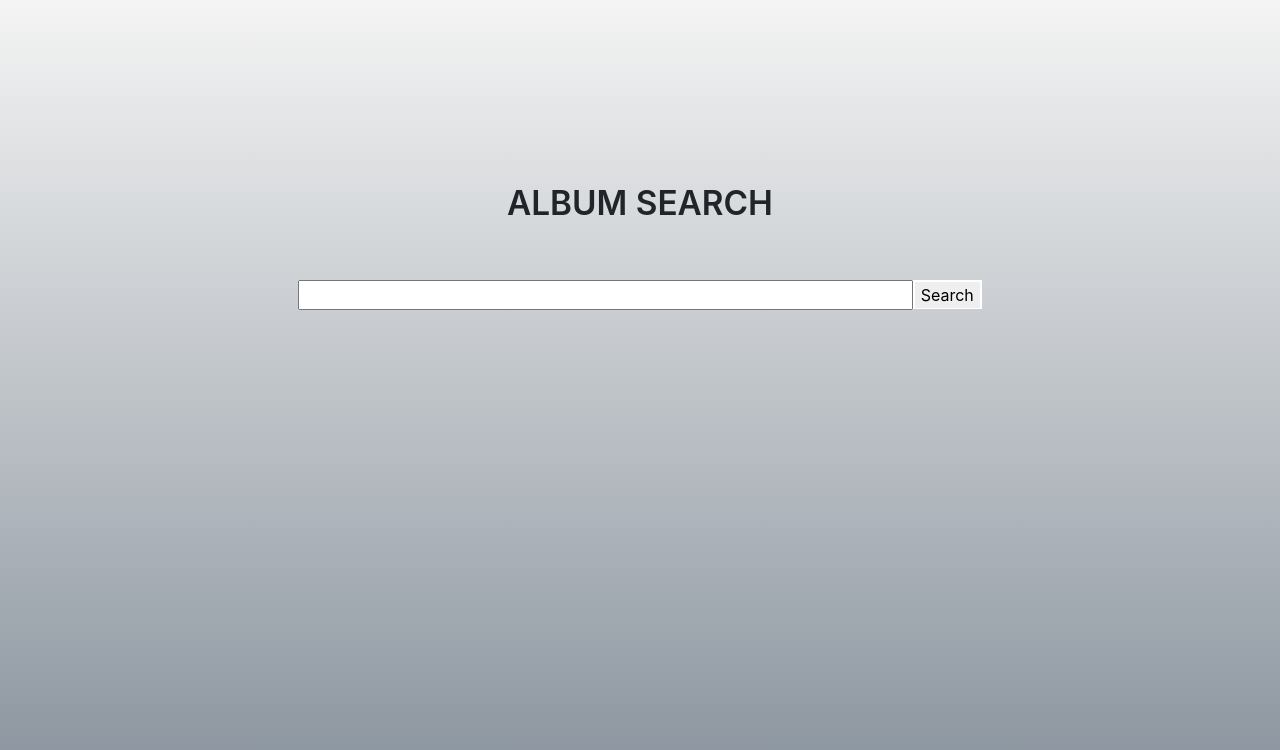
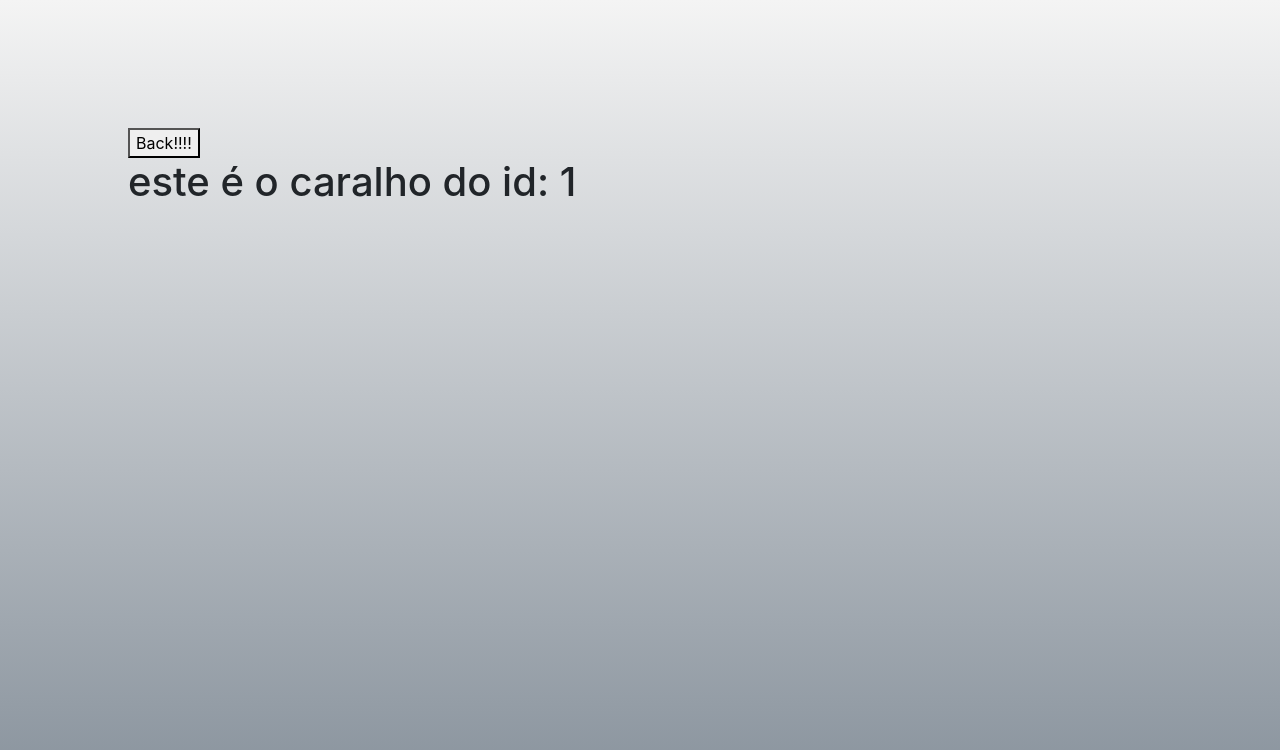
Before and after one commit to pedrodiogoneto/albumsSearch, a React (Create React App) app: page /1 in a window 1280 px wide. Shown: the top 750 px of the page. Built offline with nearby package versions, Linux system fonts and the light colour scheme.

Commit message:
Add react router and specific hooks to album details page

```diff
--- a/package.json
+++ b/package.json
@@ -8,6 +8,7 @@
     "react-bootstrap": "^1.0.0-beta.12",
     "react-dom": "^16.10.1",
     "react-redux": "^7.1.1",
+    "react-router-dom": "^5.1.2",
     "react-scripts": "3.1.2",
     "redux": "^4.0.4",
     "redux-saga": "^1.1.1",
--- a/src/App.js
+++ b/src/App.js
@@ -1,5 +1,6 @@
 import React from 'react';
 import Search from './pages/Search';
+import AlbumDetails from './pages/AlbumDetails';
 import styled from 'styled-components'
 import { Provider } from 'react-redux'
 import { createStore, applyMiddleware } from 'redux'
@@ -7,6 +8,13 @@ import { createStore, applyMiddleware } from 'redux'
 import rootReducer from './redux/reducers/rootReducer';
 import createSagaMiddleware from 'redux-saga';
 import albunsSaga from "./redux/sagas/sagas";
+
+import {
+	BrowserRouter as Router,
+	Switch,
+	Route,
+	Link
+} from "react-router-dom";
 
 import 'bootstrap/dist/css/bootstrap.min.css';
 
@@ -20,9 +28,18 @@ sagaMiddleware.run(albunsSaga);
 
 const App = () => (
 	<Provider store={store}>
-		<Wrapper>
-			<Search />
-		</Wrapper>
+		<Router>
+			<Wrapper>
+				<Switch>
+					<Route path="/:id">
+						<AlbumDetails />
+					</Route>
+					<Route path="/">
+						<Search />
+					</Route>
+				</Switch>
+			</Wrapper>
+		</Router>
 	</Provider>
 );
 
--- a/src/components/Album.js
+++ b/src/components/Album.js
@@ -1,7 +1,13 @@
 import React from 'react';
+import { useHistory } from "react-router-dom";
 import styled from 'styled-components'
 
 const Album = ({ album, isGridPattern }) => {
+
+	let history = useHistory();
+
+	console.log(album);
+
 	return (
 		<Wrapper isGridPattern={isGridPattern}>
 			<InnerWrapper>
@@ -13,13 +19,14 @@ const Album = ({ album, isGridPattern }) => {
 					</TextWrapper>
 				</Front>
 				<Back>
-					<InfoButton>+ Info</InfoButton>
+					<InfoButton onClick={() => history.push({ pathname: `/${album.collectionId}`, state: album})}>
+                        + Info
+					</InfoButton>
 				</Back>
 			</InnerWrapper>
 		</Wrapper>
 	);
 }
-
 export default Album;
 
 
--- /dev/null
+++ b/src/pages/AlbumDetails.js
@@ -0,0 +1,40 @@
+import React, { useState, useEffect } from 'react';
+import styled from 'styled-components'
+import { Spinner } from 'react-bootstrap'
+
+import {
+    BrowserRouter as Router,
+    Switch,
+    Route,
+    useParams,
+    useHistory,
+    useLocation
+  } from "react-router-dom";
+
+import { connect } from 'react-redux';
+
+const AlbumDetails = (props) => {
+	let history = useHistory();
+
+    const { id } = useParams()
+    const { state } = useLocation()
+
+    console.log('açsjhdflkajshdfkljh', state)
+	return (
+		<React.Fragment>
+            <button onClick={() => history.push('/')}>Back!!!!</button>
+            <h1>{`este é o caralho do id: ${id}`}</h1>
+		</React.Fragment>
+	);
+}
+
+const mapDispatchToProps = dispatch => ({
+
+})
+
+const mapStateToProps = state => ({
+
+
+});
+
+export default connect(mapStateToProps, mapDispatchToProps)(AlbumDetails)
```
Also changed, not shown: 1 other file (tests, documents, lock files or other folders).
